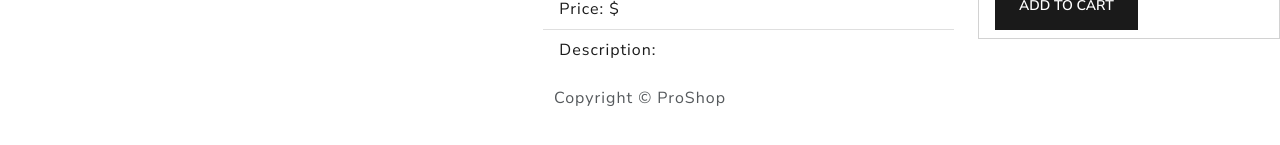
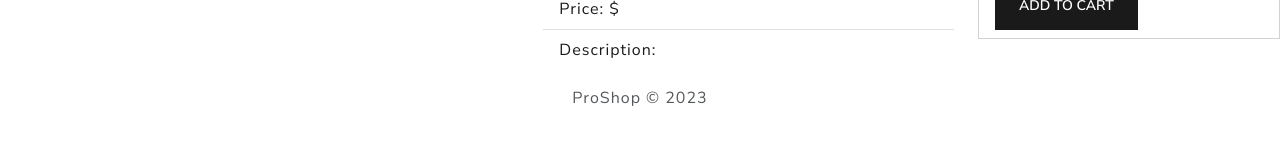
Before and after one commit to vallabkaranam/proshop, a React (Create React App) app in the folder frontend/: page /product/1 in a window 1280 px wide. Shown: the part 281-426 px from the top of the page. Built offline with nearby package versions, Linux system fonts and the light colour scheme; no server answers.

Commit message:
update Footer.jsx

```diff
--- a/frontend/src/components/Footer.jsx
+++ b/frontend/src/components/Footer.jsx
@@ -1,12 +1,15 @@
-import React from 'react'
 import { Container, Row, Col } from 'react-bootstrap'
 
 const Footer = () => {
+  const currentYear = new Date().getFullYear()
+
   return (
     <footer>
       <Container>
         <Row>
-          <Col className="text-center py-3">Copyright &copy; ProShop</Col>
+          <Col className="text-center py-3">
+            <p>ProShop &copy; {currentYear}</p>
+          </Col>
         </Row>
       </Container>
     </footer>
```
